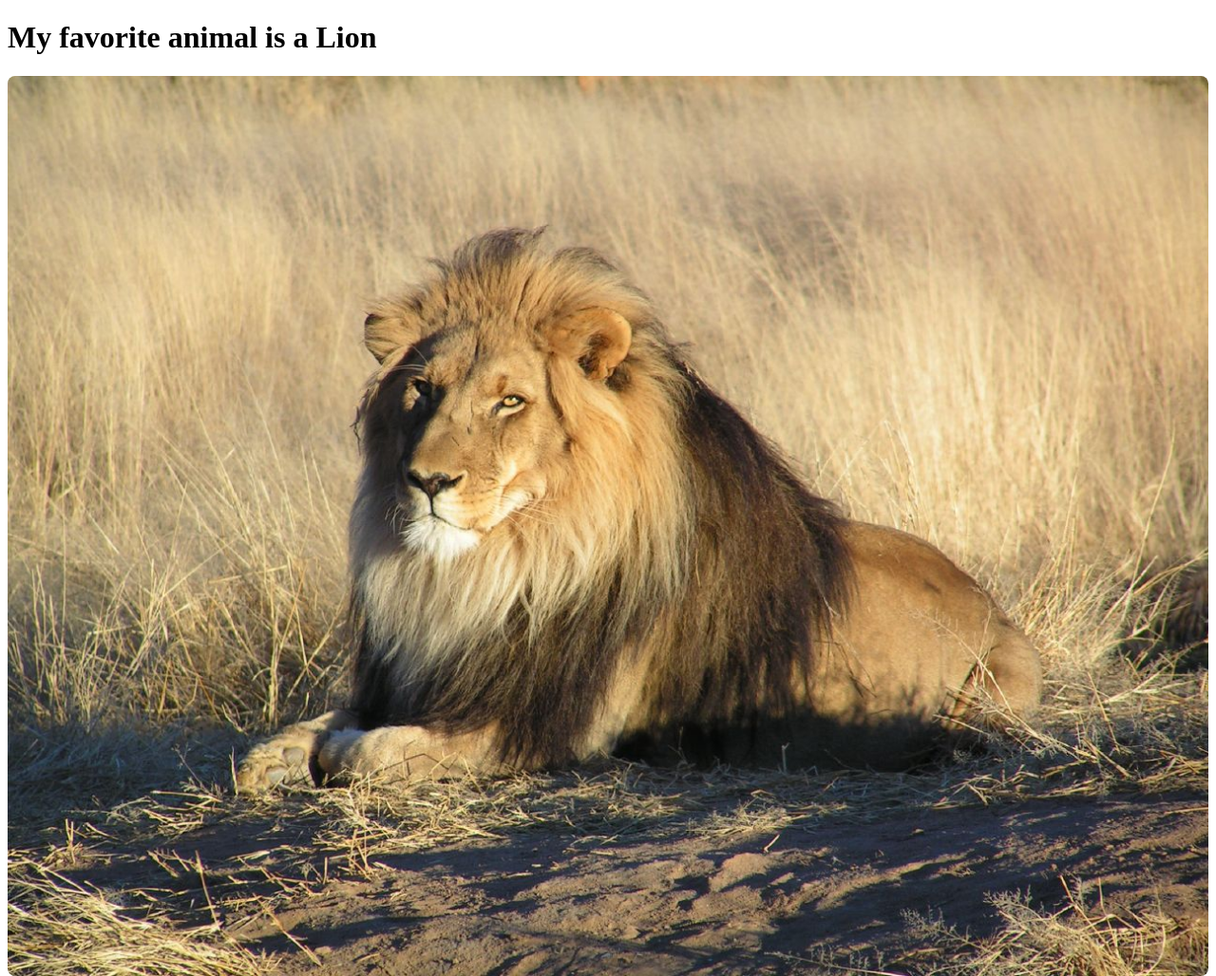
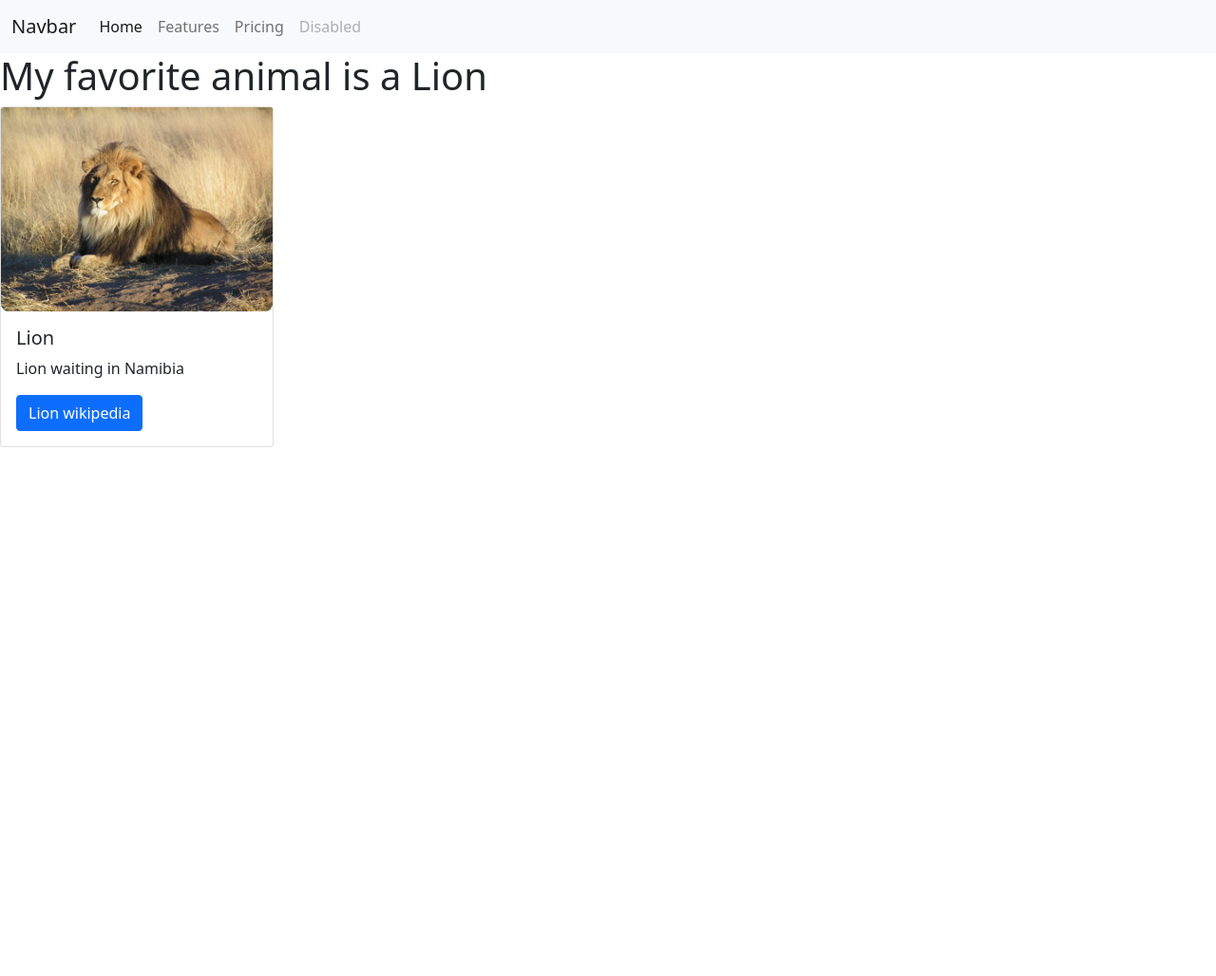
Before and after one commit to karizmatik215/myFavoriteAnimal, a plain HTML site: page index.html in a window 1280 px wide. Shown: the whole page at 95% size. After the commit the page ends 800 px from the top, so only its background shows below. Drawn offline with nearby package versions, Linux system fonts and the light colour scheme.

Commit message:
Update index.html
added bootstrap card

```diff
--- a/index.html
+++ b/index.html
@@ -5,10 +5,46 @@
     <meta name="viewport" content="width=device-width, initial-scale=1.0">
     <link rel="stylesheet" href="./style.css">
     <title>My Favorite Animal</title>
+    <link href="https://cdn.jsdelivr.net/npm/bootstrap@5.0.0-beta1/dist/css/bootstrap.min.css" rel="stylesheet"
+        integrity="sha384-giJF6kkoqNQ00vy+HMDP7azOuL0xtbfIcaT9wjKHr8RbDVddVHyTfAAsrekwKmP1" crossorigin="anonymous">
 </head>
 <body>
-    <h1>My favorite animal is a Lion</h1>
+    <nav class="navbar navbar-expand-lg navbar-light bg-light">
+        <div class="container-fluid">
+            <a class="navbar-brand" href="#">Navbar</a>
+            <button class="navbar-toggler" type="button" data-bs-toggle="collapse" data-bs-target="#navbarNav"
+                aria-controls="navbarNav" aria-expanded="false" aria-label="Toggle navigation">
+                <span class="navbar-toggler-icon"></span>
+            </button>
+            <div class="collapse navbar-collapse" id="navbarNav">
+                <ul class="navbar-nav">
+                    <li class="nav-item">
+                        <a class="nav-link active" aria-current="page" href="#">Home</a>
+                    </li>
+                    <li class="nav-item">
+                        <a class="nav-link" href="#">Features</a>
+                    </li>
+                    <li class="nav-item">
+                        <a class="nav-link" href="#">Pricing</a>
+                    </li>
+                    <li class="nav-item">
+                        <a class="nav-link disabled" href="#" tabindex="-1" aria-disabled="true">Disabled</a>
+                    </li>
+                </ul>
+            </div>
+        </div>
+    </nav>
 
-    <img src="./images/Lion_waiting_in_Namibia.jpg" alt="Lion"></a>
+        <h1>My favorite animal is a Lion</h1>
+
+    <div class="card" style="width: 18rem;">
+        <img src="./images/Lion_waiting_in_Namibia.jpg" class="card-img-top" alt="...">
+        <div class="card-body">
+            <h5 class="card-title">Lion</h5>
+            <p class="card-text">Lion waiting in Namibia</p>
+            <a href="https://en.wikipedia.org/wiki/Lion" class="btn btn-primary">Lion wikipedia</a>
+        </div>
+    </div>
+
 </body>
 </html>
```
